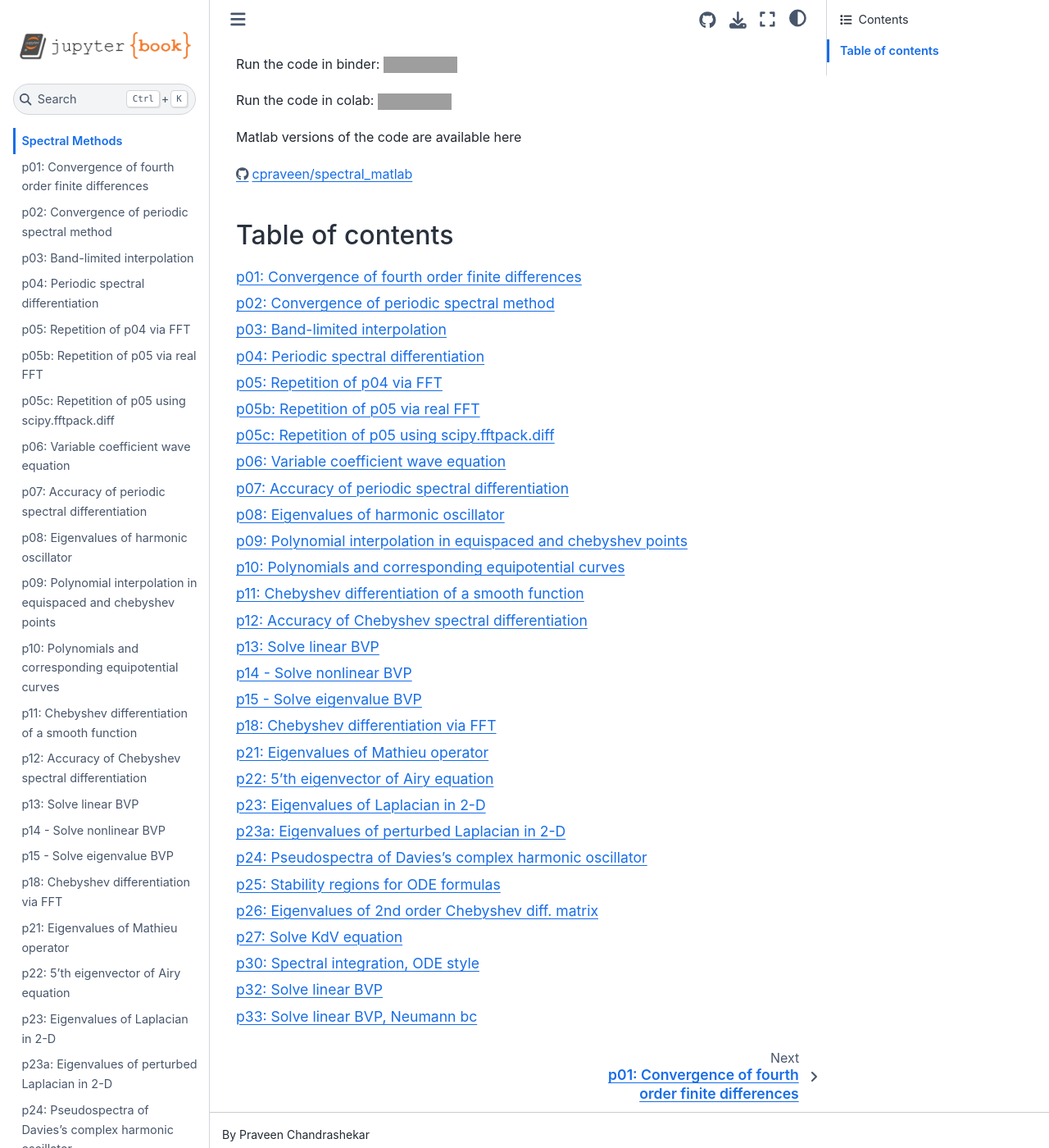
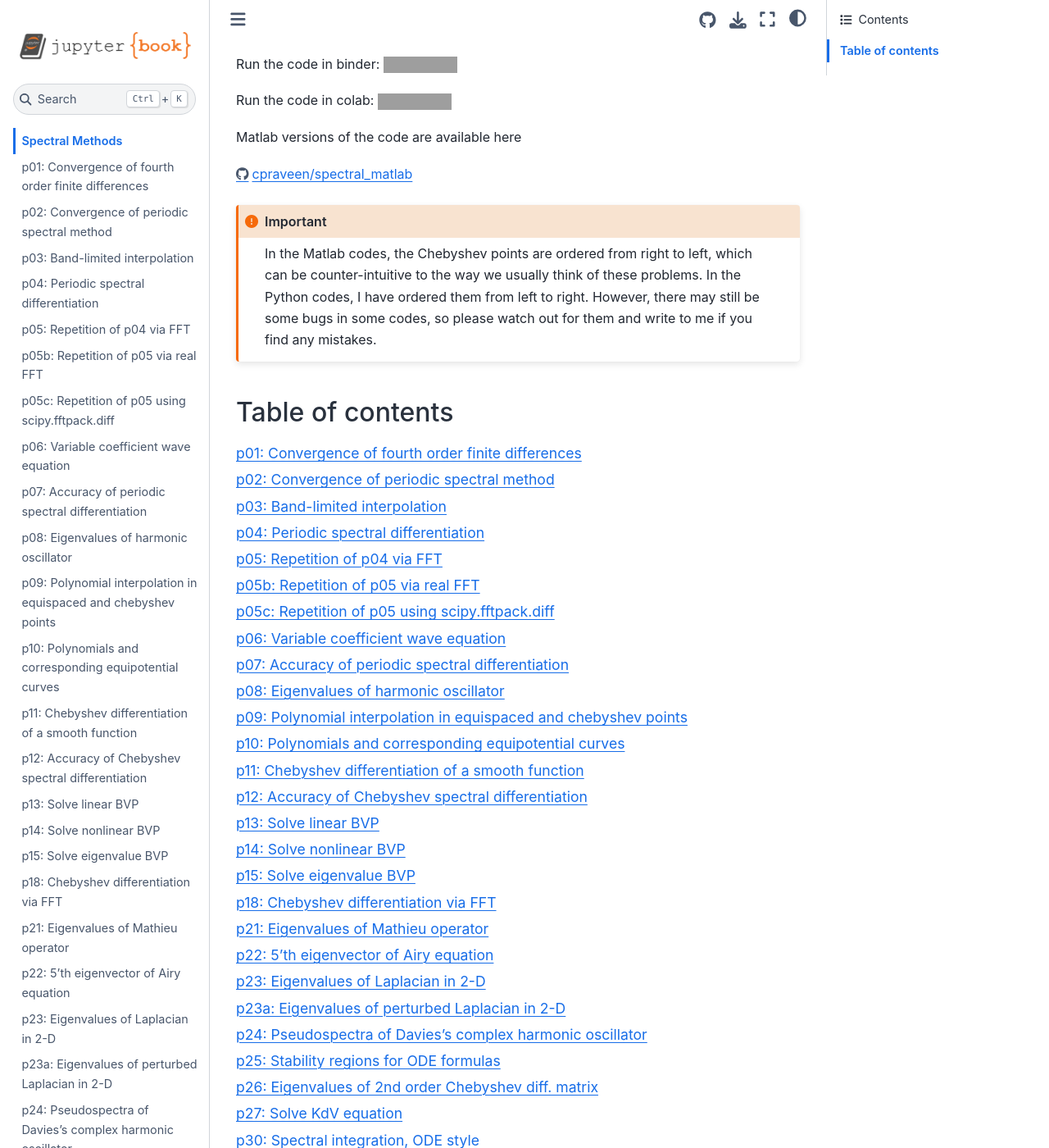
Before and after one commit to cpraveen/chebpy, a Jupyter Book: the page built from front.md, in a window 1280 px wide and 1400 px high, scrolled down 471 px. Shown: the whole window at 82% size. Built offline with Jupyter Book 1.0.4 settings and Sphinx 7.4.7 and the Sphinx Book theme 1.1.4, drawn with Linux system fonts in a browser that asks for light colours; pages that are not in the unit, such as notebooks, are missing from menus; grey boxes are pictures that could not be loaded.

Commit message:
Update codes

````diff
--- a/front.md
+++ b/front.md
@@ -26,6 +26,10 @@ Matlab versions of the code are available here
 
 <https://github.com/cpraveen/spectral_matlab>
 
+```{important}
+In the Matlab codes, the Chebyshev points are ordered from right to left, which can be counter-intuitive to the way we usually think of these problems. In the Python codes, I have ordered them from left to right. However, there may still be some bugs in some codes, so please watch out for them and write to me if you find any mistakes.
+```
+
 ## Table of contents
 
 ```{tableofcontents}
````
Also changed, not shown: p01.ipynb, p02.ipynb, p03.ipynb, p04.ipynb, p07.ipynb, p08.ipynb, p09.ipynb, p11.ipynb, p12.ipynb, p13.ipynb, p14.ipynb, p15.ipynb, p18.ipynb, p26.ipynb, 1 more files.
